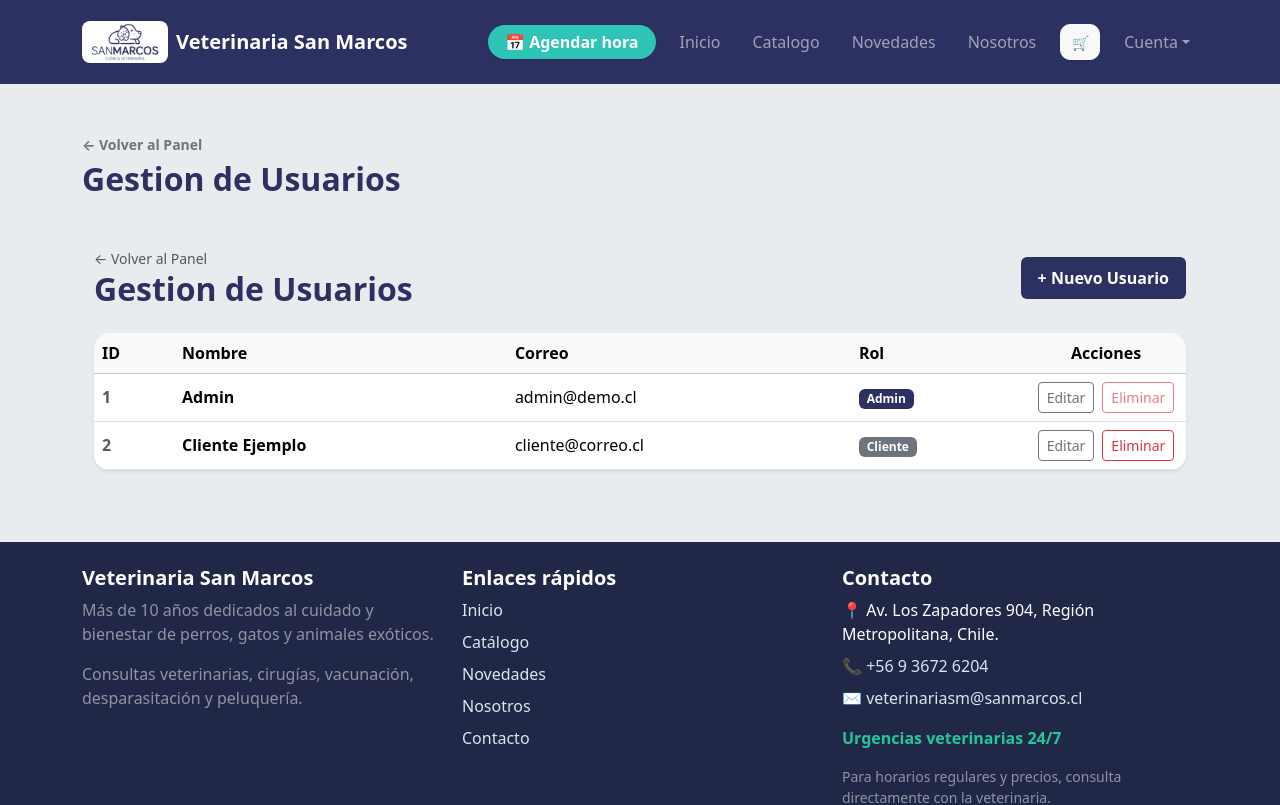
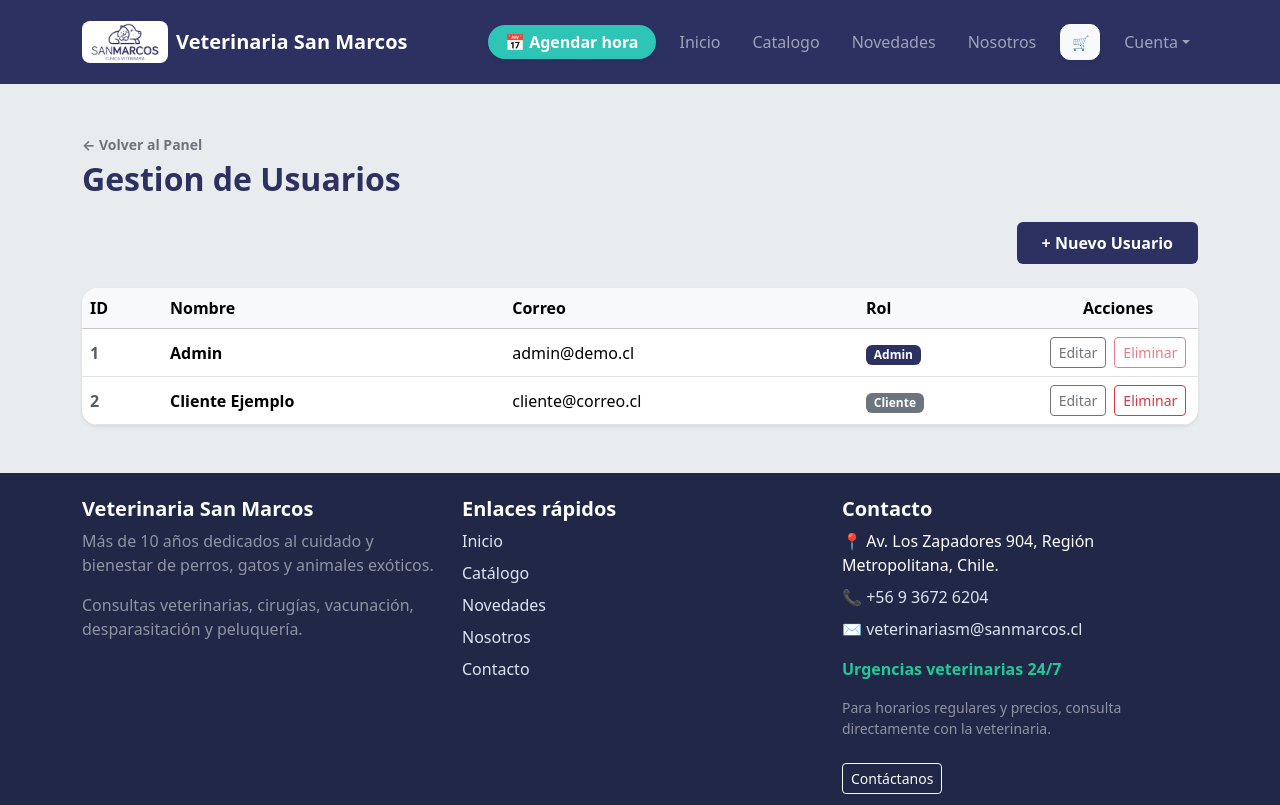
Before and after one commit to IgorEeyore/VeterinariaFrontend, a React (Vite) app: page /admin/usuarios in a window 1280 px wide. Shown: the top 805 px of the page. Built offline with nearby package versions, Linux system fonts and the light colour scheme.

Commit message:
fix: eliminar encabezado y navegacion duplicada en mantenedor

```diff
--- a/src/componentes/organismos/GestionUsuarios.tsx
+++ b/src/componentes/organismos/GestionUsuarios.tsx
@@ -102,20 +102,11 @@ function GestionUsuarios() {
   }
 
   return (
-    <div className="container py-4">
-      <div className="d-flex justify-content-between align-items-center mb-4 flex-wrap gap-2">
-        <div>
-          <a href="/admin" className="text-decoration-none text-muted small">
-            ← Volver al Panel
-          </a>
-          <h2 className="fw-bold mb-0" style={{ color: "#2D3161" }}>
-            Gestion de Usuarios
-          </h2>
-        </div>
-
+    <div>
+      <div className="d-flex justify-content-end mb-4">
         <button
           type="button"
-          className="btn text-white fw-bold px-3 py-2"
+          className="btn text-white fw-bold px-4 py-2"
           style={{ backgroundColor: "#2D3161" }}
           onClick={abrirCrear}
         >
```
